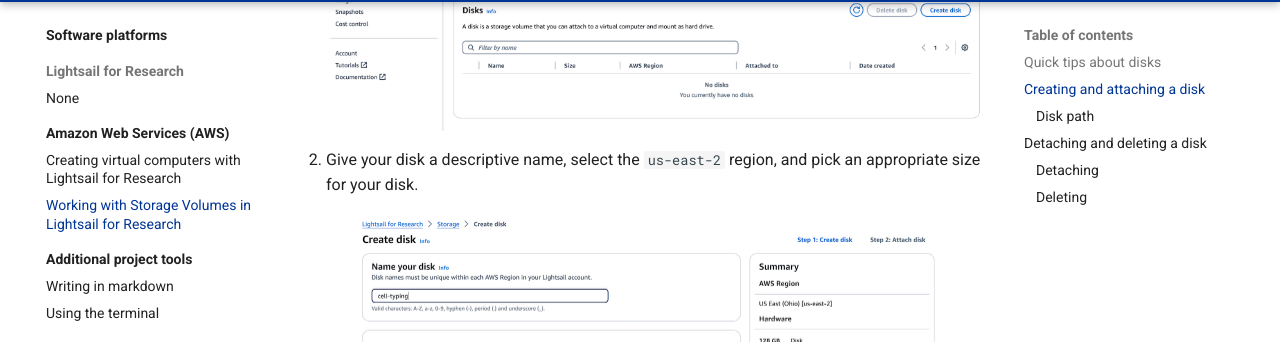
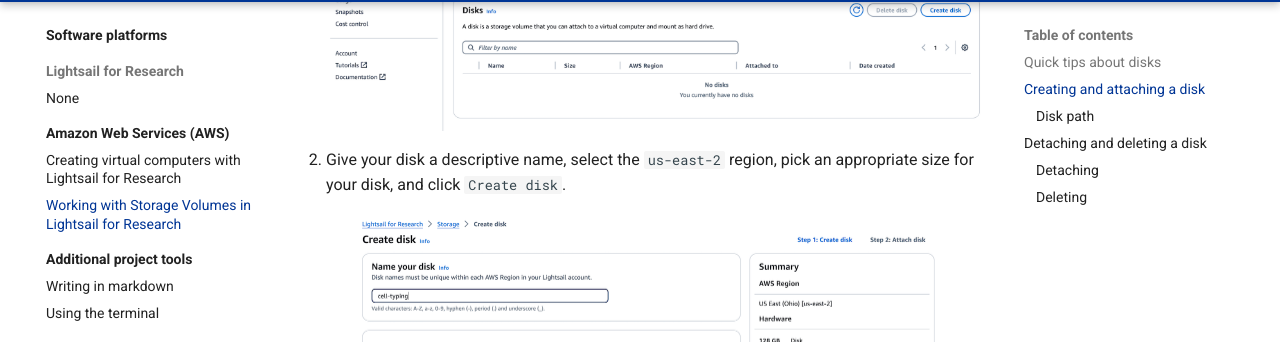
Before and after one commit to AlexsLemonade/OpenScPCA-analysis, an MkDocs documentation site: the page built from docs/software-platforms/aws/working-with-volumes.md, in a window 1280 px wide and 900 px high, scrolled down 769 px. Shown: the part 110-452 px from the top of the window. Built offline with MkDocs 1.6.1 and Material for MkDocs 9.7.7, drawn with Linux system fonts in a browser that asks for light colours.

Commit message:
Respond to review

```diff
--- a/docs/software-platforms/aws/working-with-volumes.md
+++ b/docs/software-platforms/aws/working-with-volumes.md
@@ -19,7 +19,7 @@
         ![Storage section](../../img/storage-volumes-1.png){width="850"}
     </figure>
 
-1. Give your disk a descriptive name, select the `us-east-2` region, and pick an appropriate size for your disk.
+1. Give your disk a descriptive name, select the `us-east-2` region, pick an appropriate size for your disk, and click `Create disk`.
 
     <figure markdown="span">
         ![Create disk](../../img/storage-volumes-2.png){width="600"}
```
Also changed, not shown: other parts of docs/software-platforms/aws/working-with-volumes.md (+1 -1 lines), docs/img/storage-volumes-1.png, docs/img/storage-volumes-4.png, docs/img/storage-volumes-6.png, docs/img/storage-volumes-7.png.
